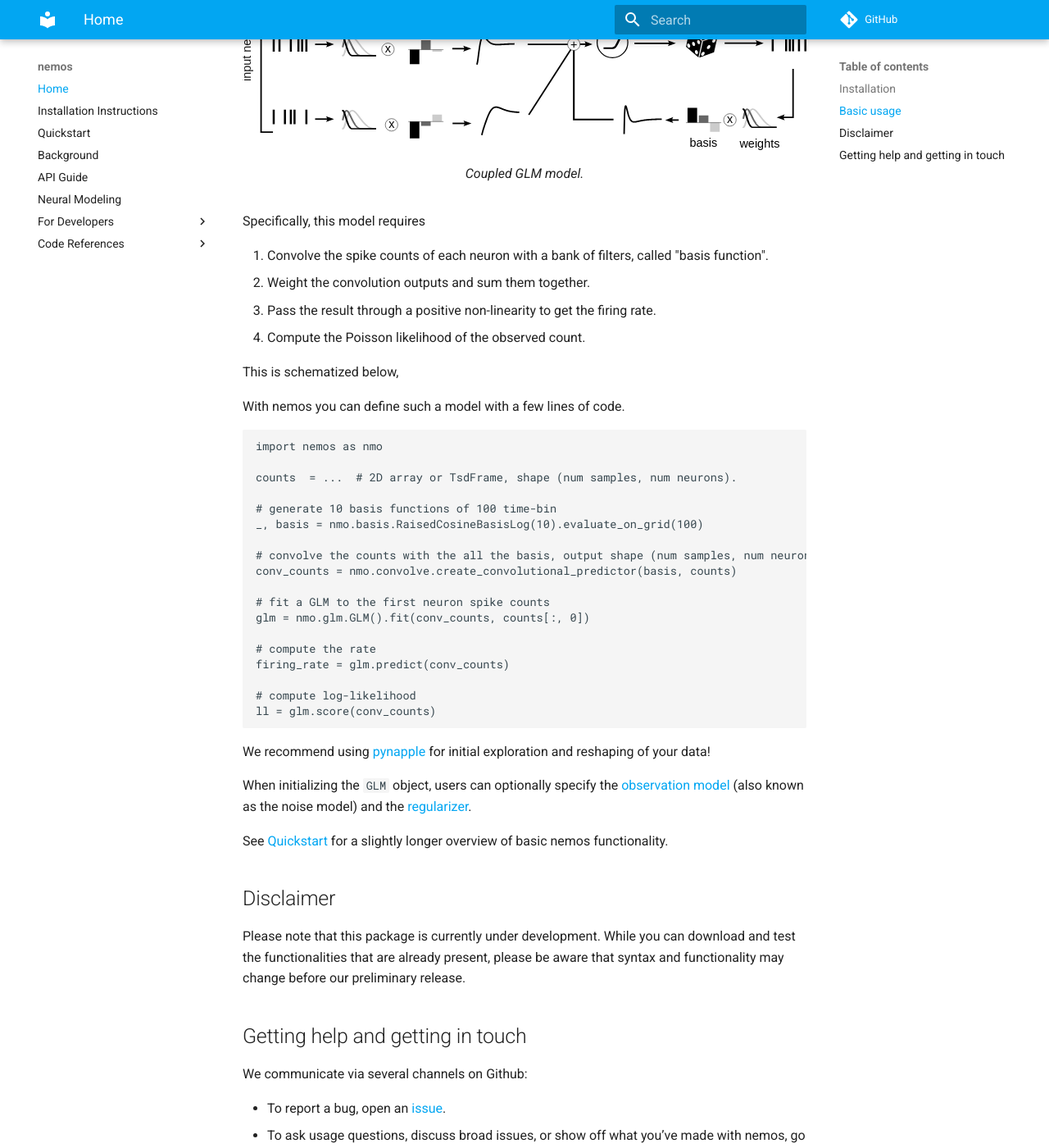
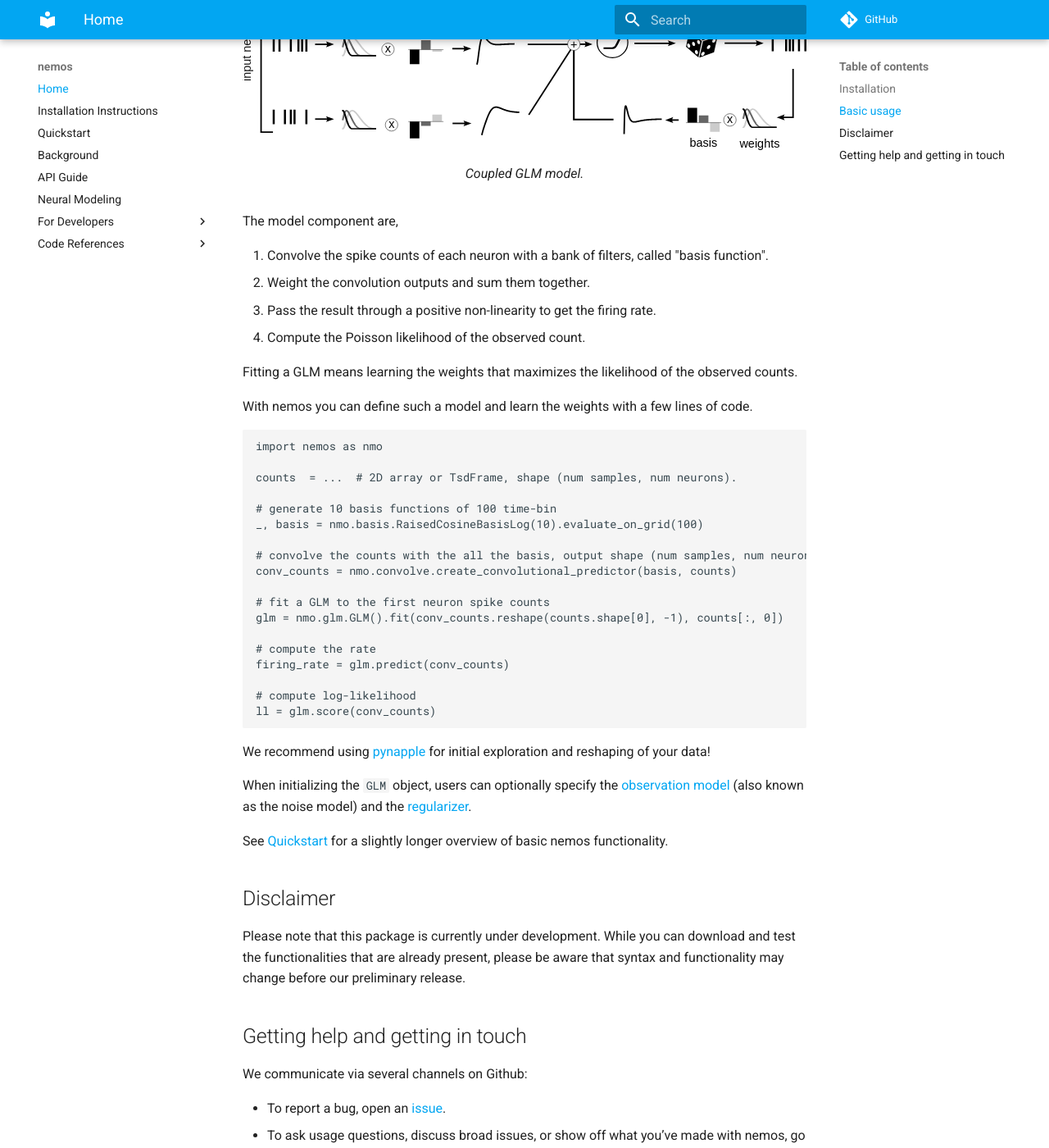
Before and after one commit to flatironinstitute/nemos, an MkDocs documentation site: the page built from docs/index.md, in a window 1280 px wide and 1400 px high, scrolled down 1135 px. Shown: the whole window at 82% size. Built offline with MkDocs 1.6.1 and Material for MkDocs 9.7.7, drawn with Linux system fonts in a browser that asks for light colours; nearby versions of some CDN libraries; library files that are not in the unit come from our copies; comment, search, counter and statistics services are not loaded.

Commit message:
fixed code snippet

````diff
--- a/docs/index.md
+++ b/docs/index.md
@@ -51,19 +51,16 @@
 <figcaption>Coupled GLM model.</figcaption>
 </figure>
 
-Specifically, this model requires
+The model component are,
 
 1. Convolve the spike counts of each neuron with a bank of filters, called "basis function".
 2. Weight the convolution outputs and sum them together.
 3. Pass the result through a positive non-linearity to get the firing rate.
 4. Compute the Poisson likelihood of the observed count.
 
-This is schematized below,
+Fitting a GLM means learning the weights that maximizes the likelihood of the observed counts.
 
-
-
-
-With nemos you can define such a model with a few lines of code.
+With nemos you can define such a model and learn the weights with a few lines of code.
 
 ```python
 import nemos as nmo
@@ -77,7 +74,7 @@
 conv_counts = nmo.convolve.create_convolutional_predictor(basis, counts)
 
 # fit a GLM to the first neuron spike counts
-glm = nmo.glm.GLM().fit(conv_counts, counts[:, 0])
+glm = nmo.glm.GLM().fit(conv_counts.reshape(counts.shape[0], -1), counts[:, 0])
 
 # compute the rate
 firing_rate = glm.predict(conv_counts)
````
